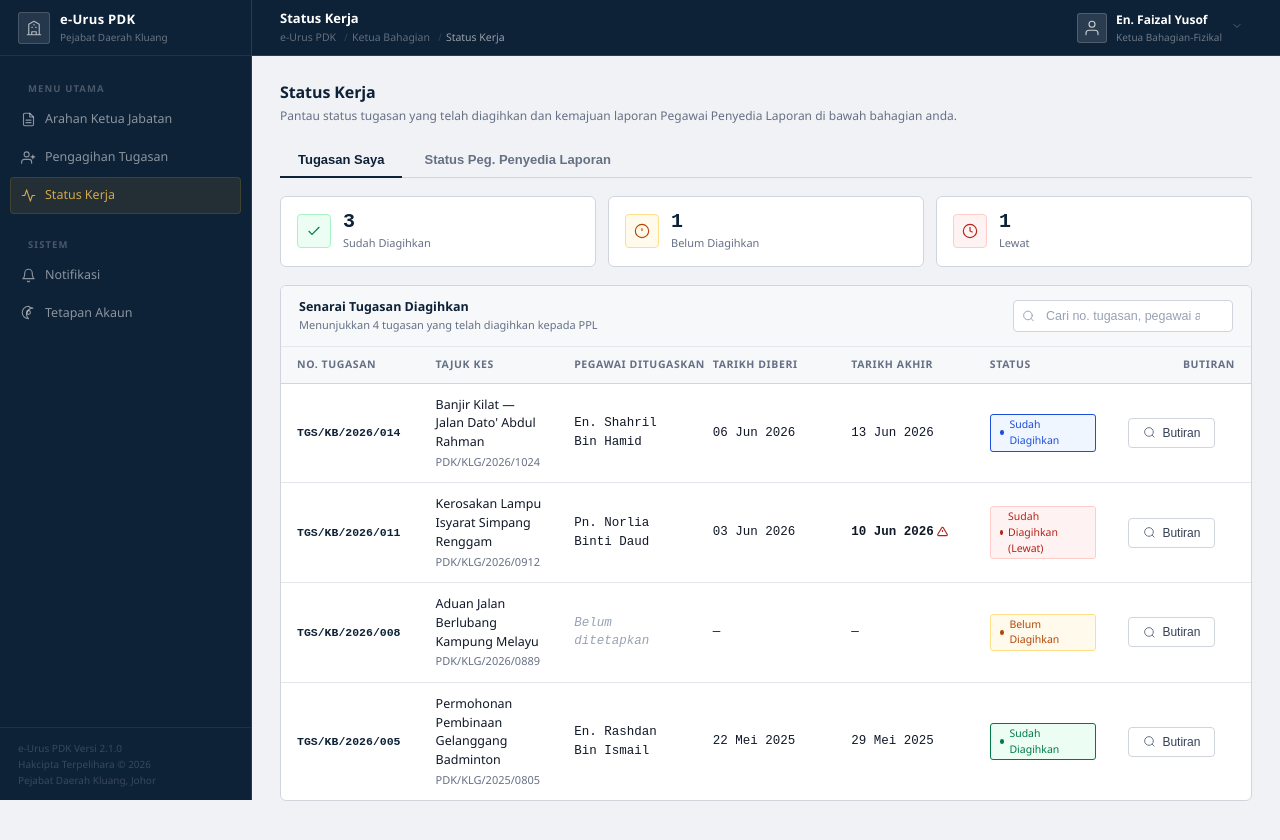
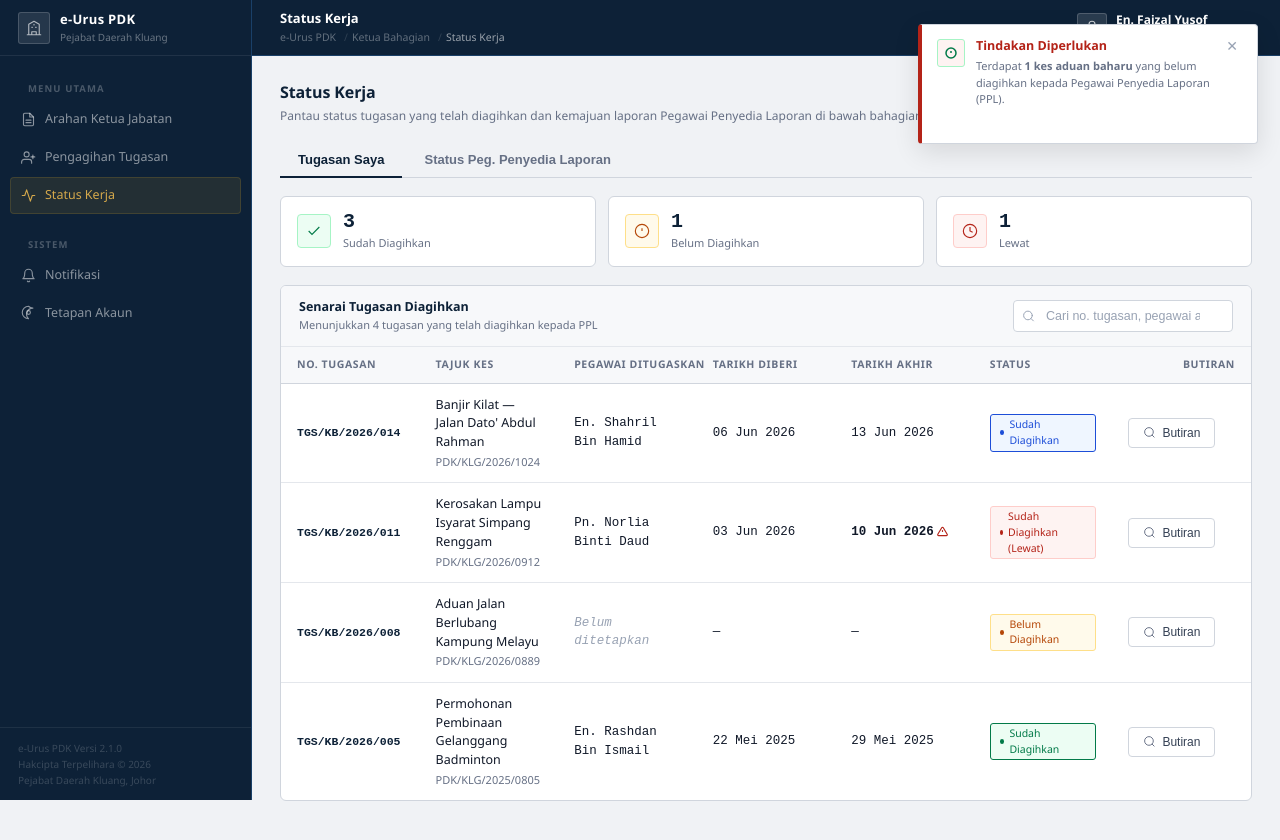
Before and after one commit to tirazman/TRIPLEA-SCSE2243-ADP-PROJECT1, a React (Vite) app in the folder frontend/: page /ketua-bahagian/status-kerja in a window 1280 px wide. Shown: the top 840 px of the page. Built offline with nearby package versions, Linux system fonts and the light colour scheme.

Commit message:
Update KBStatusKerja.jsx

```diff
--- a/frontend/src/view/KetuaBahagian/KBStatusKerja.jsx
+++ b/frontend/src/view/KetuaBahagian/KBStatusKerja.jsx
@@ -1,4 +1,4 @@
-import { useState } from "react";
+import { useState, useEffect } from "react";
 import Navbar from "../../components/common/navbar";
 import { pplLaporanData, kbTugasanList } from "../../data/statusKerjaData";
 import "../../styles/pages/StatusKerja.css";
@@ -129,7 +129,7 @@ function ButiranTugasanModal({ tugasan, onClose }) {
   );
 }
 
-/* ─── Modal Butiran PPL (Kemas kini: Ditambah fail laporan untuk status Completed) ─── */
+/* ─── Modal Butiran PPL ─── */
 function ButiranPPLModal({ report, onClose }) {
   if (!report) return null;
 
@@ -190,10 +190,10 @@ function ButiranPPLModal({ report, onClose }) {
             <div className="case-modal-section-label">Maklumat Laporan</div>
             <div style={{ display: 'flex', flexDirection: 'column', gap: '8px' }}>
               {[
-                { label: "Tajuk Aduan",     value: report.aduan,     mono: false },
-                { label: "Nama Laporan",    value: report.title,     mono: false, bold: true },
-                { label: "Tarikh Terima",   value: report.arrived,   mono: true },
-                { label: "Tempoh Akhir",    value: report.deadline,  mono: true, red: report.status === "Overdue" },
+                { label: "Tajuk Aduan",     value: report.aduan,    mono: false },
+                { label: "Nama Laporan",    value: report.title,    mono: false, bold: true },
+                { label: "Tarikh Terima",   value: report.arrived,  mono: true },
+                { label: "Tempoh Akhir",    value: report.deadline, mono: true, red: report.status === "Overdue" },
                 { label: "Kemaskini Akhir", value: report.timestamp, mono: true },
               ].map(({ label, value, mono, bold, red }) => (
                 <div key={label} style={{ display: 'flex', gap: '8px', fontSize: '12.5px' }}>
@@ -225,7 +225,6 @@ function ButiranPPLModal({ report, onClose }) {
             </>
           )}
 
-          {/* 📌 PAPARAN FAIL LAPORAN DARIPADA PPL JIKA STATUS COMPLETED */}
           {report.status === "Completed" && (
             <>
               <div className="case-modal-divider"/>
@@ -272,6 +271,7 @@ export default function KBStatusKerja() {
   const [activeTugasan, setActiveTugasan] = useState(null);
   const [activePPL, setActivePPL]         = useState(null);
   const [searchQuery, setSearchQuery]     = useState("");
+  const [showToast, setShowToast]         = useState(false); // State kawalan paparan toast merah
 
   // Tab 1 stats
   const tugasanSudah = kbTugasanList.filter(t => t.status !== "Belum Diagihkan").length;
@@ -284,7 +284,13 @@ export default function KBStatusKerja() {
   const pplCompleted = pplLaporanData.filter(r => r.status === "Completed").length;
   const pplOverdue   = pplLaporanData.filter(r => r.status === "Overdue").length;
 
-  // ── Guard against empty officer field ──
+  // ── Auto-trigger makluman peringatan merah ──
+  useEffect(() => {
+    if (tugasanBelum > 0) {
+      setShowToast(true); // Memaparkan toast secara kekal sehingga diklik X
+    }
+  }, [tugasanBelum]);
+
   const filteredTugasan = kbTugasanList.filter(t => {
     const q = searchQuery.toLowerCase().trim();
     if (!q) return true;
@@ -624,6 +630,36 @@ export default function KBStatusKerja() {
 
       </div>
 
+      {/* 🔴 TOAST REMINDER MERAH (PENDING TASK) */}
+      <div
+        className={`toast${showToast ? " show" : ""}`}
+        style={{ borderLeft: "4px solid var(--red, #d92d20)" }}
+      >
+        <div className="toast-icon-wrap" style={{ background: "var(--red-bg, #fef3f2)" }}>
+          <svg viewBox="0 0 24 24" fill="none" stroke="var(--red, #d92d20)" strokeWidth="2.5">
+            <circle cx="12" cy="12" r="10" />
+            <line x1="12" y1="8" x2="12" y2="12" />
+            <line x1="12" y1="16" x2="12.01" y2="16" />
+          </svg>
+        </div>
+        <div className="toast-body">
+          <div className="toast-title" style={{ color: "var(--red, #d92d20)" }}>Tindakan Diperlukan</div>
+          <div className="toast-msg">
+            Terdapat <strong>{tugasanBelum} kes aduan baharu</strong> yang belum diagihkan kepada Pegawai Penyedia Laporan (PPL).
+          </div>
+        </div>
+        {/* Butang pangkah manual untuk menutup */}
+        <button
+          onClick={() => setShowToast(false)}
+          style={{
+            background: "none", border: "none", color: "var(--text-muted)",
+            cursor: "pointer", fontSize: "14px", padding: "0 4px", marginLeft: "auto"
+          }}
+        >
+          ✕
+        </button>
+      </div>
+
       {/* MODALS */}
       {activeTugasan && (
         <ButiranTugasanModal
```
